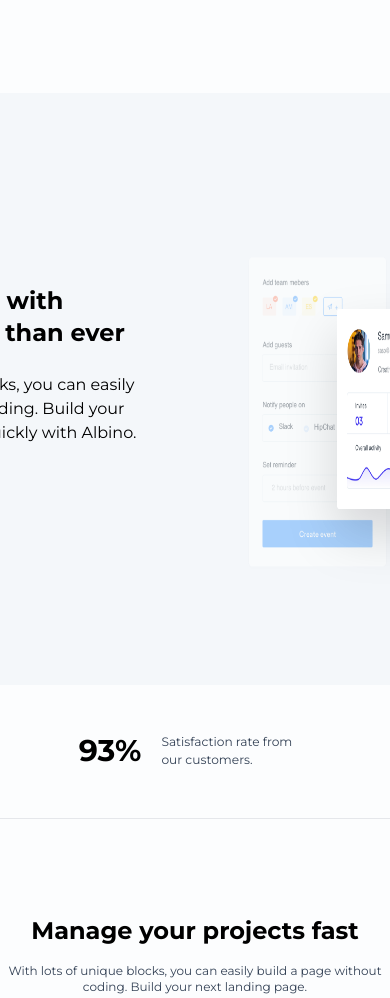
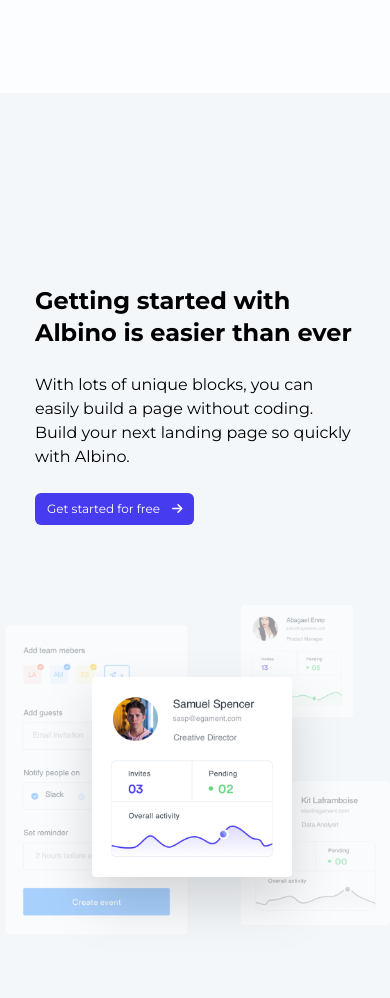
Before and after one commit to J0el-O/brainwave.io-landing-page, a website: page build/index.html in a window 390 px wide. Shown: the part 1663-2661 px from the top of the page. Drawn offline with Linux system fonts and the light colour scheme.

Commit message:
modified the getting started section and fixed the issue of it becoming scattered that made me abandon the project initially... mumu me

```diff
--- a/build/index.html
+++ b/build/index.html
@@ -95,8 +95,8 @@
 
 <!--===GET STARTED===-->
 <section id="demos" class="pt-24 widescreen:section-min-height tallscreen:section-min-height">
-  <div class="bg-[#F4F7FA] flex justify-center w-screen pt-48 pb-28">
-    <div class="font-montserrat space-y-6 -ml-48 max-w-sm">
+  <div class="bg-[#F4F7FA] flex flex-col sm:flex-row justify-center w-screen pt-48 pb-28">
+    <div class="mx-auto sm:mx-0 font-montserrat space-y-6 sm:-ml-48 max-w-xs sm:max-w-sm">
       <h1 class="text-2xl font-bold max-w-xs">
         Getting started with <br> Albino is easier than ever
       </h1>
@@ -108,7 +108,7 @@
       </button>
     </div>
 
-    <div class="ml-24 -mt-8 max-w-md space-x-12 relative flex">
+    <div class="pt-24 sm:pt-0 sm:ml-24 sm:-mt-8 max-w-md space-x-12 relative flex">
       <img src="img/landingpage1gettingstartedleft.png" alt="" class="opacity-45 h-80">
 
       <div class="-mt-4 flex-col space-y-16">
```
Also changed, not shown: build/css/style.css.
